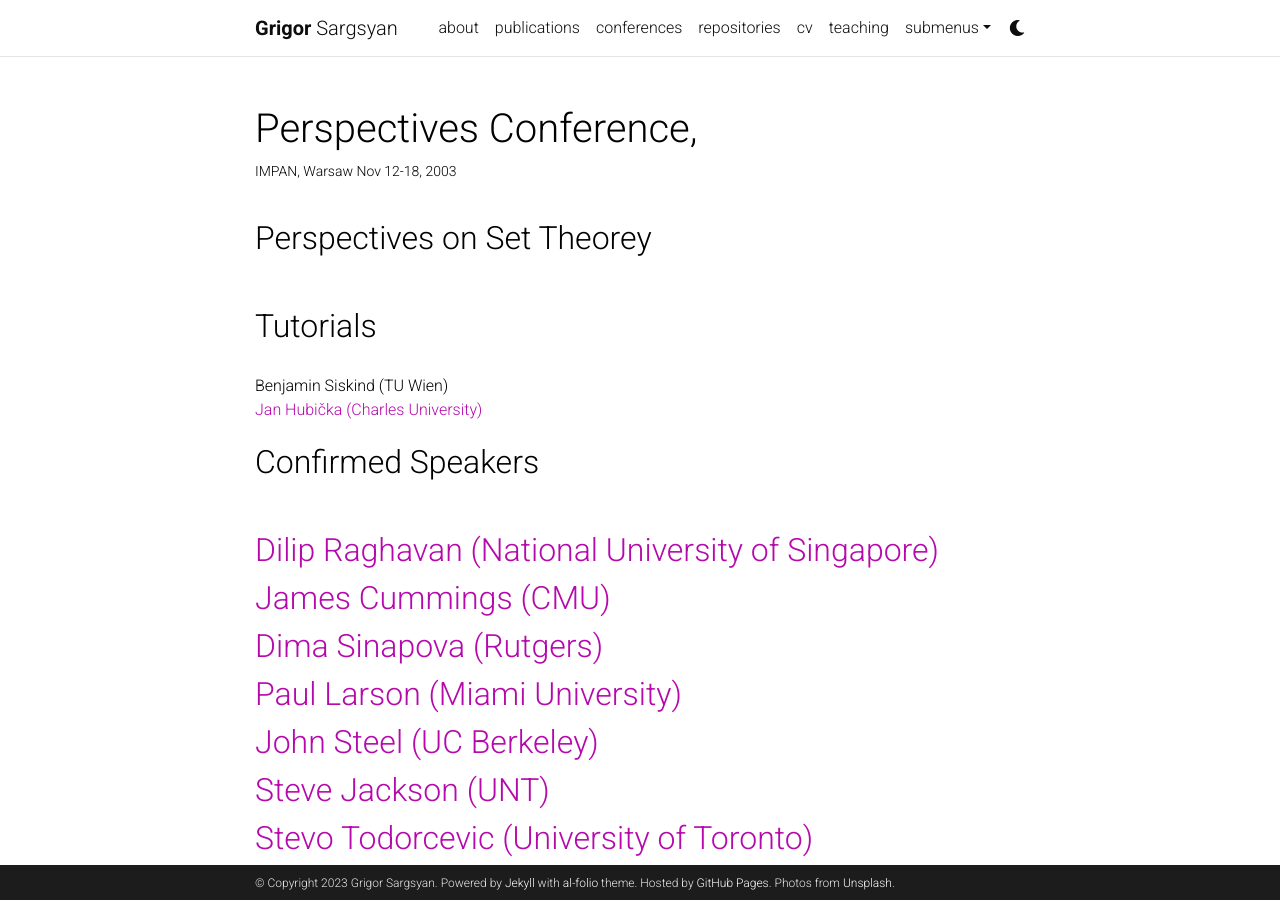
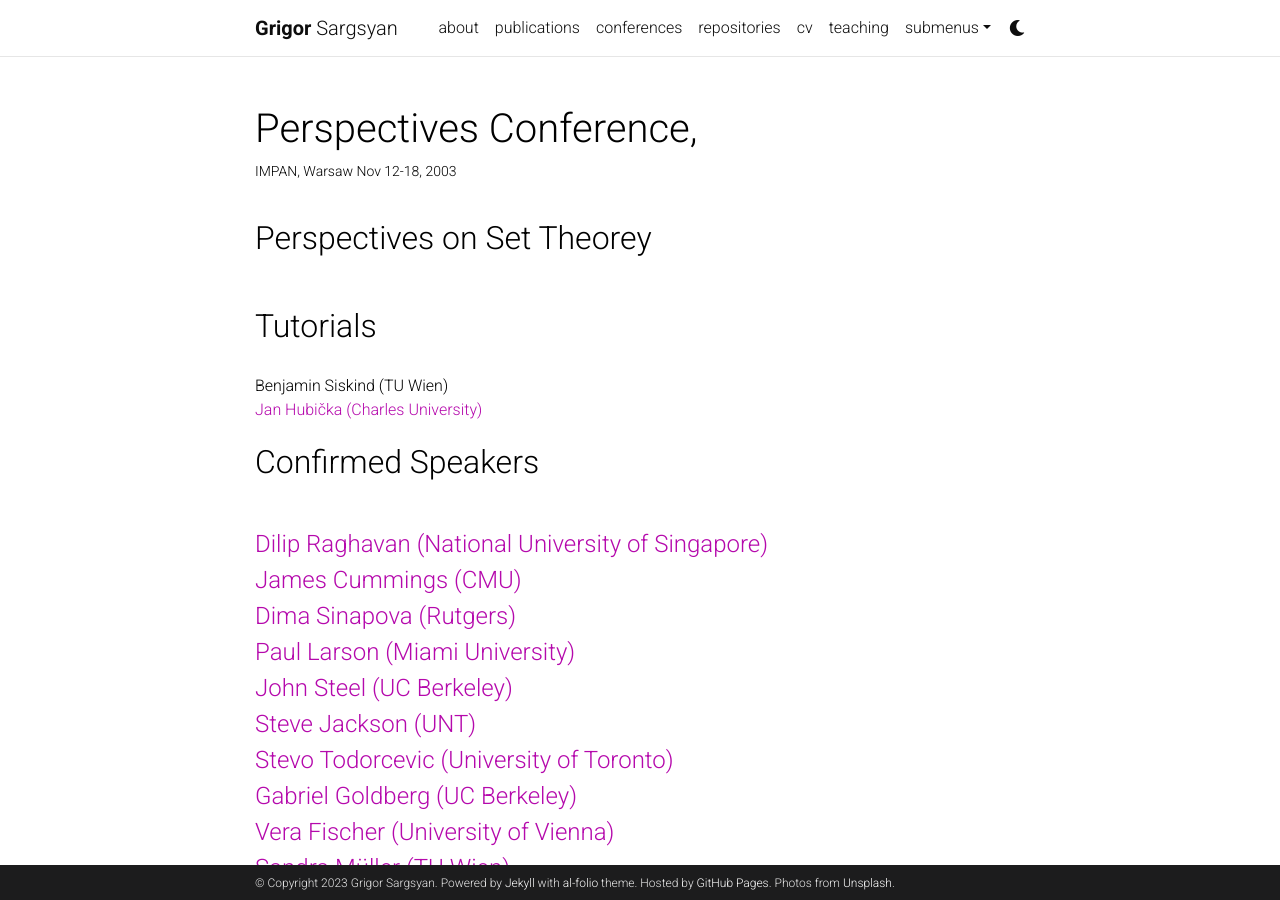
Before and after one commit to grigorsarg/grigorsarg.github.io, a Jekyll site: the page built from _projects/Perspectives.md, in a window 1280 px wide and 900 px high. Built offline with Jekyll 4.4.1, drawn with Linux system fonts in a browser that asks for light colours; comment, search, counter and statistics services are not loaded; a style sheet for code colours, icons or effects is not loaded.

Commit message:
Update Perspectives.md

```diff
--- a/_projects/Perspectives.md
+++ b/_projects/Perspectives.md
@@ -15,7 +15,7 @@ Benjamin Siskind (TU Wien)<br>
 
 <font size="+3"> Confirmed Speakers</font> <br>
 
-<font size="+3">
+<font size="+2">
 <a href="https://dilip-raghavan.github.io/">Dilip Raghavan (National University of Singapore) </a><br>
 <a href="https://www.cmu.edu/math/people/faculty/cummings.html">James Cummings (CMU) </a><br>
 <a href="https://sites.math.rutgers.edu/~ds2005/"> Dima Sinapova  (Rutgers)</a><br>
```
